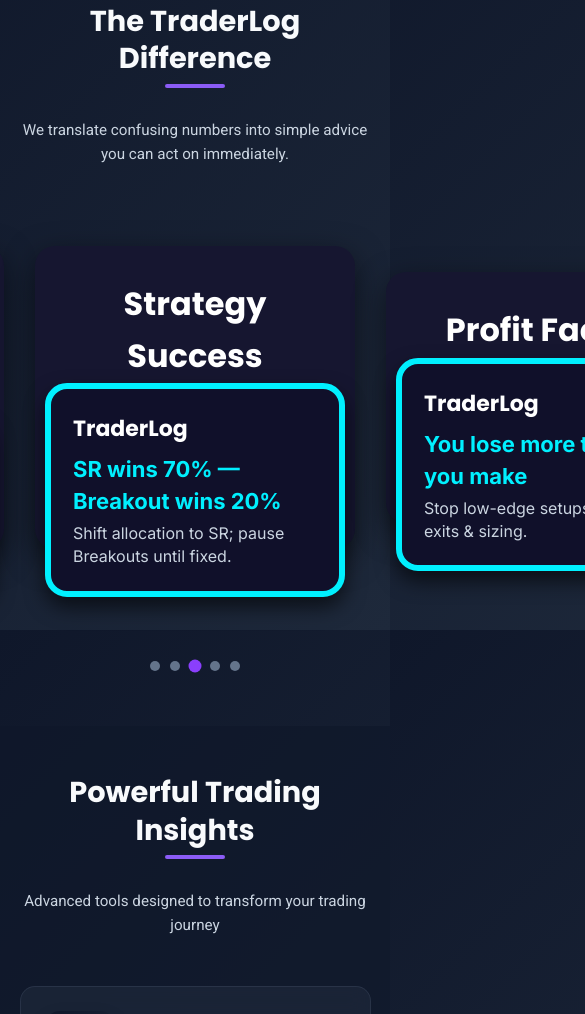
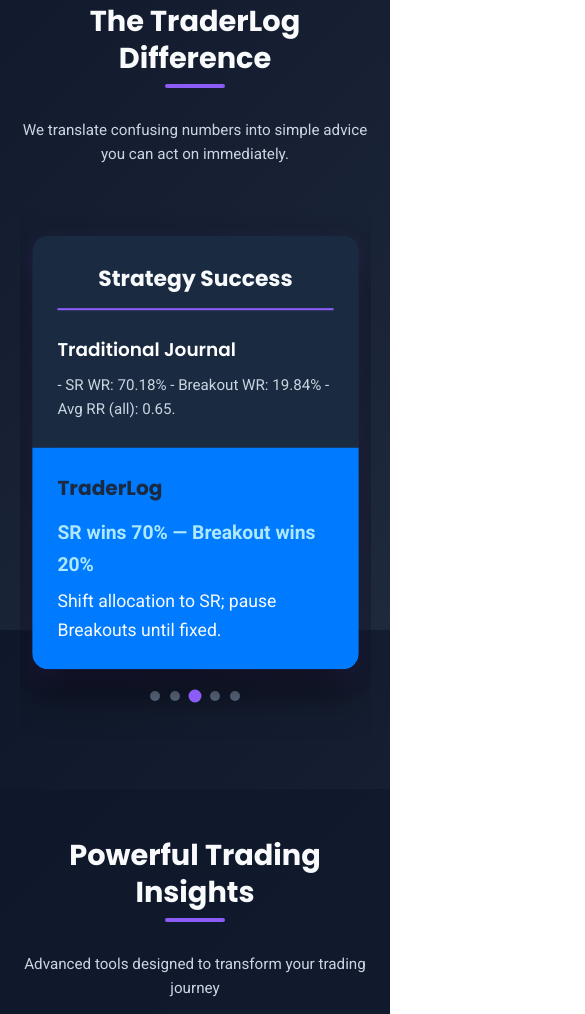
Before and after one commit to Imrahulluthra8819/Traderlog7, a website: page public/index.html in a window 390 px wide. Shown: the part 1058-2072 px from the top of the page, 585 px wide, since content can reach past the window. Drawn offline with Linux system fonts and the light colour scheme.

Commit message:
Update index.html

```diff
--- a/public/index.html
+++ b/public/index.html
@@ -4,15 +4,12 @@
     <meta charset="UTF-8">
     <meta name="viewport" content="width=device-width, initial-scale=1.0">
     <title>TraderLog - AI-Powered Trading Journal</title>
-    <link rel="icon" type="image/png" href="/favicon.png">
-    <link rel="icon" type="image/svg+xml" href="/logo.svg">
-    <link rel="apple-touch-icon" href="/apple-touch-icon.png">
-    <link rel="manifest" href="/site.webmanifest">
+<link rel="icon" type="image/png" href="/favicon.png">
+<link rel="icon" type="image/svg+xml" href="/logo.svg">
+<link rel="apple-touch-icon" href="/apple-touch-icon.png">
+<link rel="manifest" href="/site.webmanifest">
     <link rel="stylesheet" href="https://cdnjs.cloudflare.com/ajax/libs/font-awesome/6.4.0/css/all.min.css">
-    <!-- Added Inter font as requested -->
-    <link rel="preconnect" href="https://fonts.googleapis.com">
-    <link rel="preconnect" href="https://fonts.gstatic.com" crossorigin>
-    <link href="https://fonts.googleapis.com/css2?family=Inter:wght@400;700&family=Poppins:wght@300;400;500;600;700&family=Roboto:wght@300;400;500;700&display=swap" rel="stylesheet">
+    <link href="https://fonts.googleapis.com/css2?family=Poppins:wght@300;400;500;600;700&family=Roboto:wght@300;400;500;700&display=swap" rel="stylesheet">
     <style>
         :root {
             --primary: #2563eb;
@@ -28,13 +25,6 @@
             --gray: #64748b;
             --gray-light: #cbd5e1;
             --border-color: #334155;
-
-            /* CSS Variables for the new mobile card */
-            --card-bg: #161630;
-            --traderlog-panel-bg: #10102A;
-            --trader-stroke: #00F0FF;
-            --title-color: #FFFFFF;
-            --divider-color: #8A3FFC;
         }
 
         * {
@@ -1029,106 +1019,100 @@
 <!-- ============== MOBILE OPTIMIZATION STYLES START HERE ============== -->
 <!-- =================================================================== -->
 <style>
-    /* START: REPLACEMENT MOBILE CARD STYLES */
+    /* START: MOBILE CAROUSEL STYLES */
     .comparison-carousel {
-        display: none; /* Hidden by default, shown in media query */
+        display: none; /* Hidden by default */
         position: relative;
+        overflow: hidden;
         width: 100%;
-        font-family: 'Inter', sans-serif;
+        padding: 2rem 0;
     }
 
     .carousel-track {
         display: flex;
         transition: transform 0.5s ease-in-out;
-        padding-bottom: 48px; /* Add padding to avoid content being cut off by overflow */
     }
 
     .carousel-card {
         flex: 0 0 100%;
         width: 100%;
-        padding: 2rem 0;
+        padding: 0 20px; /* Provides margin on the sides */
         box-sizing: border-box;
-        display: flex;
-        justify-content: center;
-        align-items: center;
-    }
-
-    .mobile-main-card {
-        width: 320px;
-        background: var(--card-bg);
-        border-radius: 20px;
-        padding: 32px 32px 40px;
-        box-shadow: 0 10px 30px rgba(0, 0, 0, 0.5);
+    }
+
+    .card-content {
+        background: transparent;
+        border-radius: 15px;
+        box-shadow: 0 15px 35px rgba(0, 0, 0, 0.5);
+        overflow: hidden;
+        transition: transform 0.3s ease, box-shadow 0.3s ease;
+        border: none;
+        padding: 0;
+    }
+
+    .carousel-card.active .card-content {
+        transform: scale(1.05);
+        box-shadow: 0 20px 40px rgba(0, 0, 0, 0.6), 0 8px 20px rgba(139, 92, 246, 0.2);
+    }
+
+    .top-card-section {
+        background-color: #192a41;
+        padding: 1.5rem;
+        color: white;
+        border-radius: 15px 15px 0 0;
+    }
+
+    .top-card-section h3 {
+        font-family: 'Poppins', sans-serif;
+        font-size: 1.3rem;
+        color: var(--light);
+        margin-bottom: 1.5rem;
+        padding-bottom: 0.75rem;
+        border-bottom: 2px solid var(--accent);
+        text-align: center;
+    }
+
+    .top-card-section h4 {
+        font-size: 1.1rem;
+        font-weight: 600;
+        margin-bottom: 0.5rem;
+    }
+
+    .top-card-section p {
+        font-size: 0.9rem;
+        color: var(--gray-light);
+    }
+
+    .bottom-card-section {
+        background-color: #007bff;
+        padding: 1.5rem;
+        border-radius: 0 0 15px 15px;
         position: relative;
-        color: var(--title-color);
-        box-sizing: border-box;
-    }
-
-    .mobile-card-title {
-        font-size: 32px;
+    }
+
+    .bottom-card-section h4 {
+        font-size: 1.2rem;
         font-weight: 700;
-        text-align: center;
-        margin: 0 0 16px 0;
-    }
-
-    .mobile-card-divider {
-        width: 60%;
-        height: 3px;
-        background-color: var(--divider-color);
-        margin: 0 auto 24px;
-        border-radius: 2px;
-    }
-
-    .traditional-section h4 {
-        font-size: 20px;
-        font-weight: 700;
-        margin-bottom: 8px;
-    }
-
-    .traditional-section p {
-        font-size: 16px;
-        line-height: 1.4;
-        color: var(--gray-light);
-    }
-
-    .traderlog-panel {
-        width: 300px;
-        background: var(--traderlog-panel-bg);
-        border-radius: 22px;
-        padding: 22px;
-        box-shadow: 0 10px 20px rgba(0, 0, 0, 0.6);
-        border: 6px solid var(--trader-stroke);
-        position: absolute;
-        bottom: -48px; /* Overlap amount */
-        left: 50%;
-        transform: translateX(-50%);
-        box-sizing: border-box;
-    }
-
-    .traderlog-panel h4 {
-        font-size: 22px;
-        font-weight: 700;
-        margin: 0 0 8px 0;
-        color: var(--title-color);
-    }
-
-    .traderlog-panel .traderlog-insight {
-        font-size: 16px;
-        line-height: 1.45;
-        color: var(--gray-light);
-    }
-
-    .traderlog-panel .traderlog-insight b {
-        font-size: 22px;
-        font-weight: 700;
-        color: var(--trader-stroke);
+        color: #1a2a41;
+        margin-bottom: 0.75rem;
+    }
+
+    .bottom-card-section p {
+        font-size: 1.05rem;
+        color: var(--light);
+        line-height: 1.6;
+    }
+
+    .bottom-card-section .traderlog-insight b {
+        color: #ade8ff;
+        font-size: 1.15rem;
         display: block;
-        margin-bottom: 4px;
+        margin-bottom: 0.5rem;
     }
 
     .carousel-dots {
         text-align: center;
-        margin-top: 1.5rem; /* Reduced from 40px to account for track padding */
+        margin-top: 1.5rem;
     }
 
     .dot {
@@ -1143,10 +1127,10 @@
     }
 
     .dot.active {
-        background-color: var(--divider-color);
+        background-color: var(--accent);
         transform: scale(1.3);
     }
-    /* END: REPLACEMENT MOBILE CARD STYLES */
+    /* END: MOBILE CAROUSEL STYLES */
 
 
     @media (max-width: 860px) {
@@ -1841,7 +1825,7 @@
             <!-- Mobile Carousel -->
             <div class="comparison-carousel">
                 <div class="carousel-track">
-                    <!-- Cards will be populated by JavaScript with the new design -->
+                    <!-- Cards will be populated by JavaScript -->
                 </div>
                 <div class="carousel-dots">
                     <!-- Dots will be populated by JavaScript -->
@@ -2352,22 +2336,19 @@
                 // Create Card
                 const card = document.createElement('div');
                 card.classList.add('carousel-card');
-                // <!-- START: MODIFIED CARD STRUCTURE FOR NEW DESIGN -->
                 card.innerHTML = `
-                    <div class="mobile-main-card">
-                        <h3 class="mobile-card-title">${item.scenario}</h3>
-                        <div class="mobile-card-divider"></div>
-                        <div class="traditional-section">
+                    <div class="card-content">
+                        <div class="top-card-section">
+                            <h3>${item.scenario}</h3>
                             <h4>Traditional Journal</h4>
                             <p>${item.traditional}</p>
                         </div>
-                        <div class="traderlog-panel">
+                        <div class="bottom-card-section">
                             <h4>TraderLog</h4>
-                            <div class="traderlog-insight">${item.traderlog}</div>
+                            <p class="traderlog-insight">${item.traderlog}</p>
                         </div>
                     </div>
                 `;
-                // <!-- END: MODIFIED CARD STRUCTURE FOR NEW DESIGN -->
                 carouselTrack.appendChild(card);
 
                 // Create Dot
```
